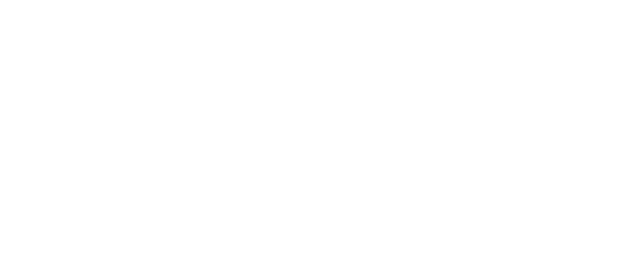
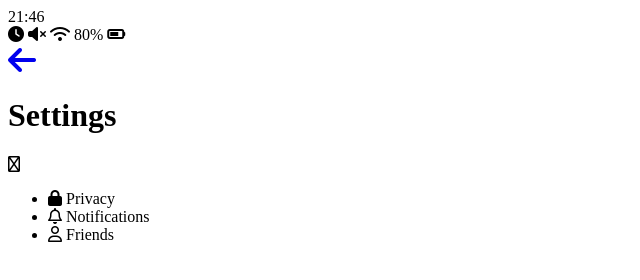
Before and after one commit to cooledmeat/html_css_tutorial, a plain HTML site: page settings.html in a window 1280 px wide. Shown: the whole page, without its empty margins (0-640 px from the left). Drawn offline with Linux system fonts and the light colour scheme.

Commit message:
settings Section

```diff
--- a/settings.html
+++ b/settings.html
@@ -0,0 +1,63 @@
+<!DOCTYPE html>
+<html lang="en">
+<head>
+    <meta charset="UTF-8">
+    <meta name="viewport" content="width=device-width, initial-scale=1.0">
+    <meta http-equiv="X-UA-Compatible" content="ie=edge">
+    <script src="https://kit.fontawesome.com/77f840ea3e.js" crossorigin="anonymous"></script>
+    <title>Settings | AppClone</title>
+</head>
+<body>
+    <div class="status-bar">
+        <div class="status-bar__column">
+            <span class="status-bar__clock">21:46</span>
+        </div>
+        <div class="status-bar__column">
+            <i class="fas fa-clock"></i>
+            <i class="fas fa-volume-mute"></i>
+            <i class="fas fa-wifi"></i>
+            <span class="status-bar__battery-level">80%</span>
+            <i class="fas fa-battery-three-quarters"></i>
+        </div>
+    </div>
+    <header class="header">
+        <div class="header__header-column">
+            <div class="header__back-btn">
+                <a href="more.html" class="header__back__btn">
+                    <i class="fas fa-arrow-left fa-2x"></i>
+                </a>
+            </div>
+            <h1 class="header__title">Settings</h1>
+        </div>
+        <div class="header__header-column">
+            <span class="header__icon">
+                <i class="far fa-search"></i>
+            </span>
+        </div>
+    </header>
+    <main class="settings">
+        <section class="settings__sections">
+            <ul class="settings__list">
+                <li class="settings__setting">
+                    <span class="settings__icon">
+                        <i class="fas fa-lock"></i>
+                    </span>
+                    <span class="settins__title">Privacy</span>
+                </li>
+                <li class="settings__setting">
+                    <span class="settings__icon">
+                        <i class="far fa-bell"></i>
+                    </span>
+                    <span class="settins__title">Notifications</span>
+                </li>
+                <li class="settings__setting">
+                    <span class="settings__icon">
+                        <i class="far fa-user"></i>
+                    </span>
+                    <span class="settins__title">Friends</span>
+                </li>
+            </ul>
+        </section>
+    </main>
+</body>
+</html>
```
Also changed, not shown: more.html (+3 -1 lines).
